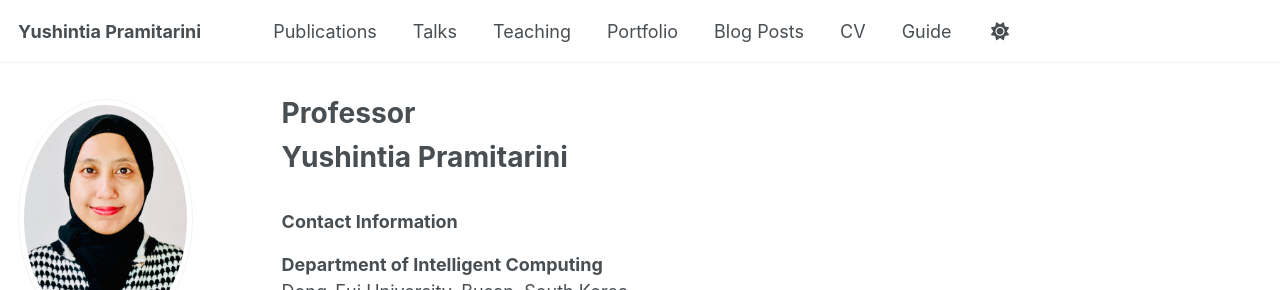
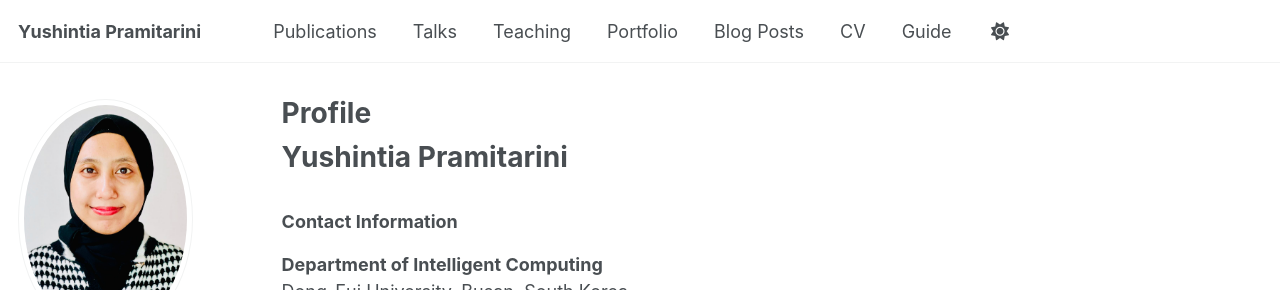
Before and after one commit to yushintia/yushintia.github.io, a Jekyll site: the page built from _pages/profile.md, in a window 1280 px wide and 900 px high. Shown: the top 290 px of the window. Built offline with Jekyll 4.4.1, drawn with Linux system fonts in a browser that asks for light colours; a style sheet for code colours, icons or effects is not loaded.

Commit message:
Update and rename cv.md to profile.md

```diff
--- a/_pages/cv.md
+++ b/_pages/profile.md
@@ -1,10 +1,8 @@
 ---
 layout: archive
-title: "Professor"
+title: "Profile"
 permalink: /profile/
 author_profile: true
-redirect_from:
-  - /resume
 ---
 
 # Yushintia Pramitarini
```
